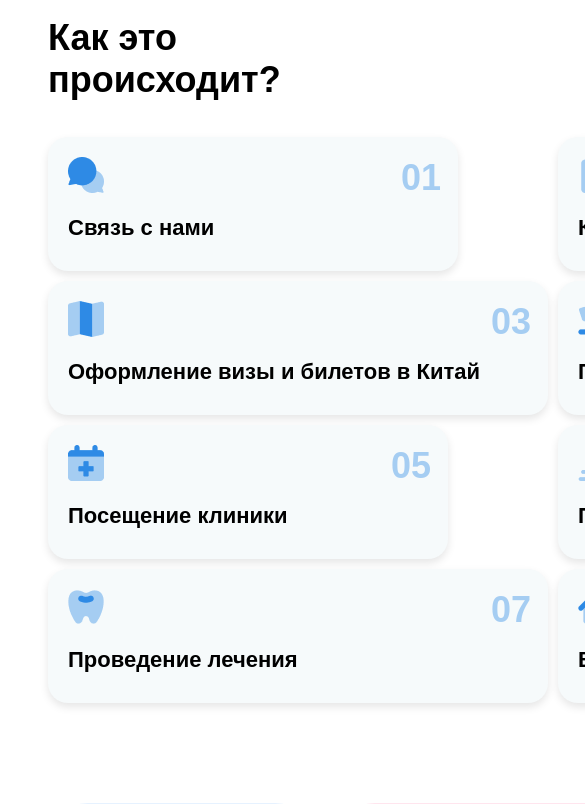
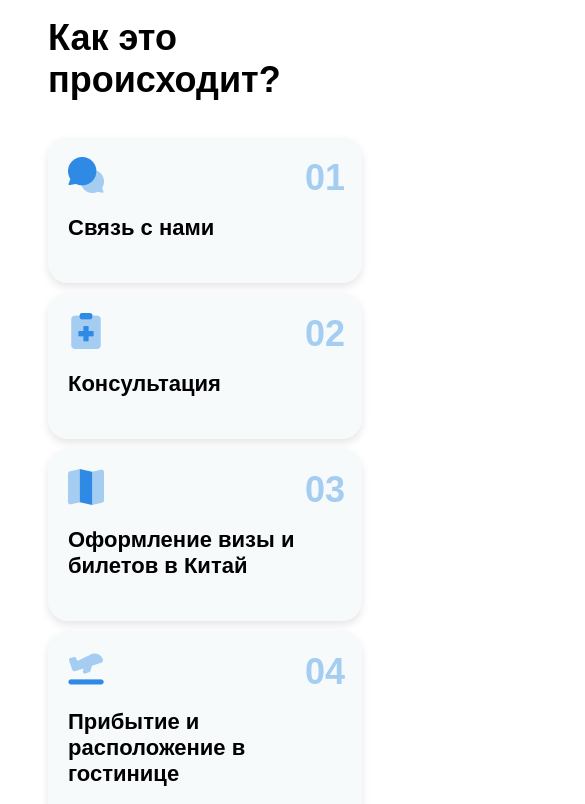
Before and after one commit to VoRaX00/Dentistry, a Next.js app: page / in a window 390 px wide. Shown: the part 880-1684 px from the top of the page, 585 px wide, since content can reach past the window. Built offline with nearby package versions, Linux system fonts and the light colour scheme.

Commit message:
adaptive HowIt

```diff
--- a/src/styles/Card.module.css
+++ b/src/styles/Card.module.css
@@ -45,10 +45,8 @@
 
 @media (max-width: 1090px) {
     .card {
-        flex-basis: auto;
-        max-width: 100%;
-        width: 100%;
-        height: auto;
+        width: 100% !important;
+        height: auto !important;
     }
     .text {
         white-space: normal;
--- a/src/styles/HowIt.module.css
+++ b/src/styles/HowIt.module.css
@@ -23,9 +23,17 @@
 @media (max-width: 1090px) {
     .allCards {
         display: grid;
-        grid-template-columns: repeat(2, minmax(500px, 1fr));
-        row-gap: 10px;
-        column-gap: 10px;
+        grid-template-columns: repeat(2, 1fr);
+        flex-shrink: 0;
+        gap: 10px;
     }
+}
 
+@media (max-width: 850px) {
+    .allCards {
+        display: flex;
+        flex-direction: column;
+        justify-content: center;
+        width: 100%;
+    }
 }
```
